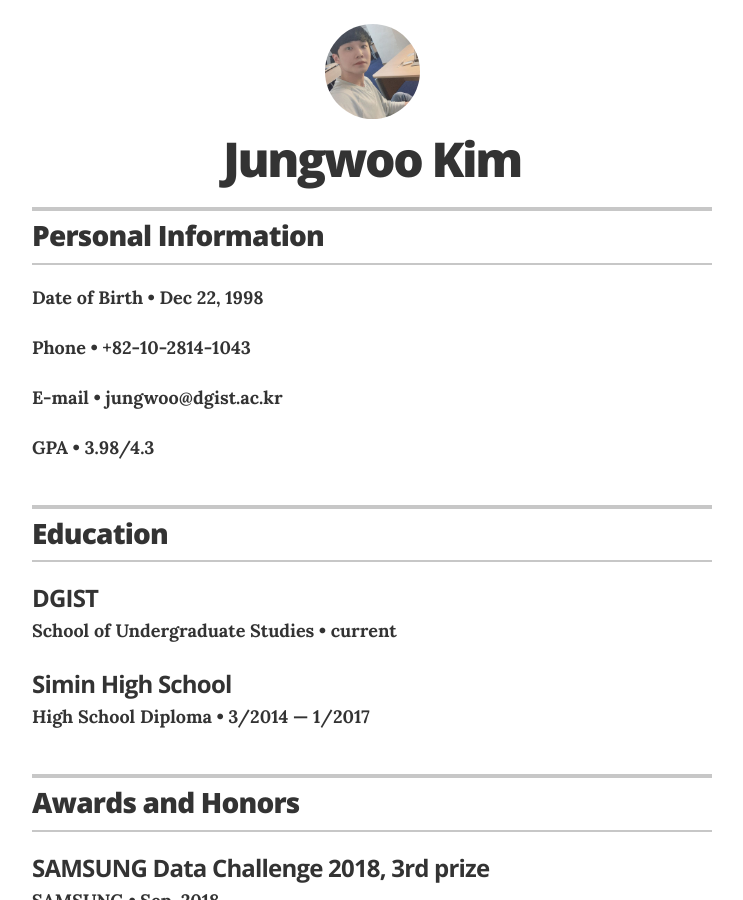
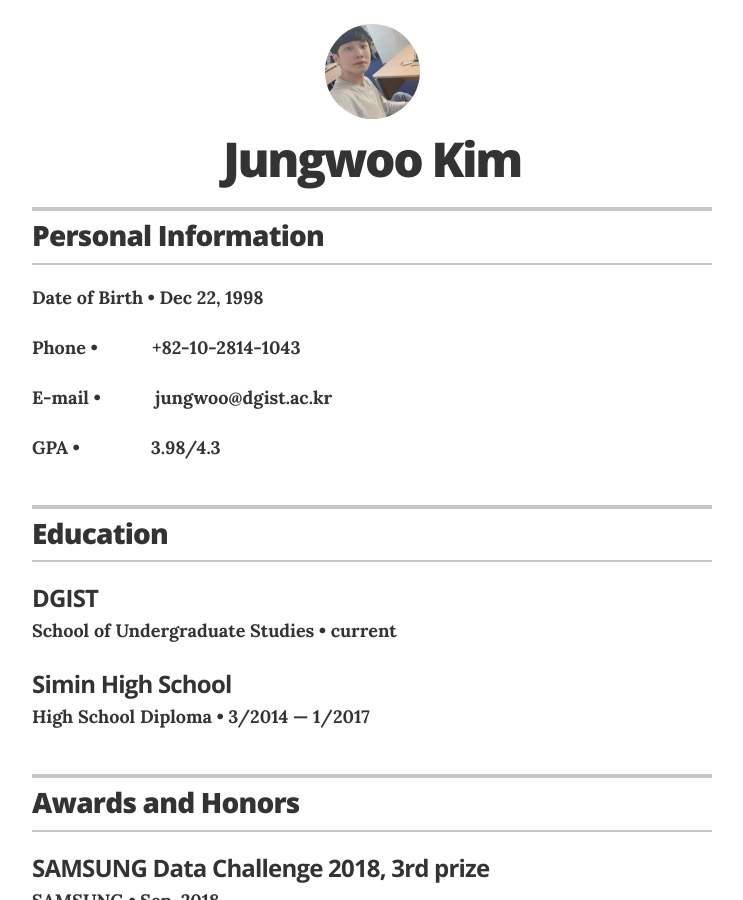
Before and after one commit to pgworld/devwoo.github.io, a Jekyll site: the page built from index.html, in a window 1280 px wide and 900 px high. Shown: the whole window, without its empty margins (268-1011 px from the left). Built offline with Jekyll 4.4.1, drawn with Linux system fonts in a browser that asks for light colours.

Commit message:
Update recognitions.yml

```diff
--- a/_data/recognitions.yml
+++ b/_data/recognitions.yml
@@ -1,12 +1,12 @@
 # Recognitions
 - organization: Date of Birth
-  year:           Dec 22, 1998
+  year: Dec 22, 1998
 
 - organization: Phone
-  year: +82-10-2814-1043
+  year: ㅤㅤㅤ+82-10-2814-1043
 
 - organization: E-mail
-  year: jungwoo@dgist.ac.kr
+  year: ㅤㅤㅤjungwoo@dgist.ac.kr
 
 - organization: GPA
-  year: 3.98/4.3
+  year: ㅤㅤㅤㅤ3.98/4.3
```
